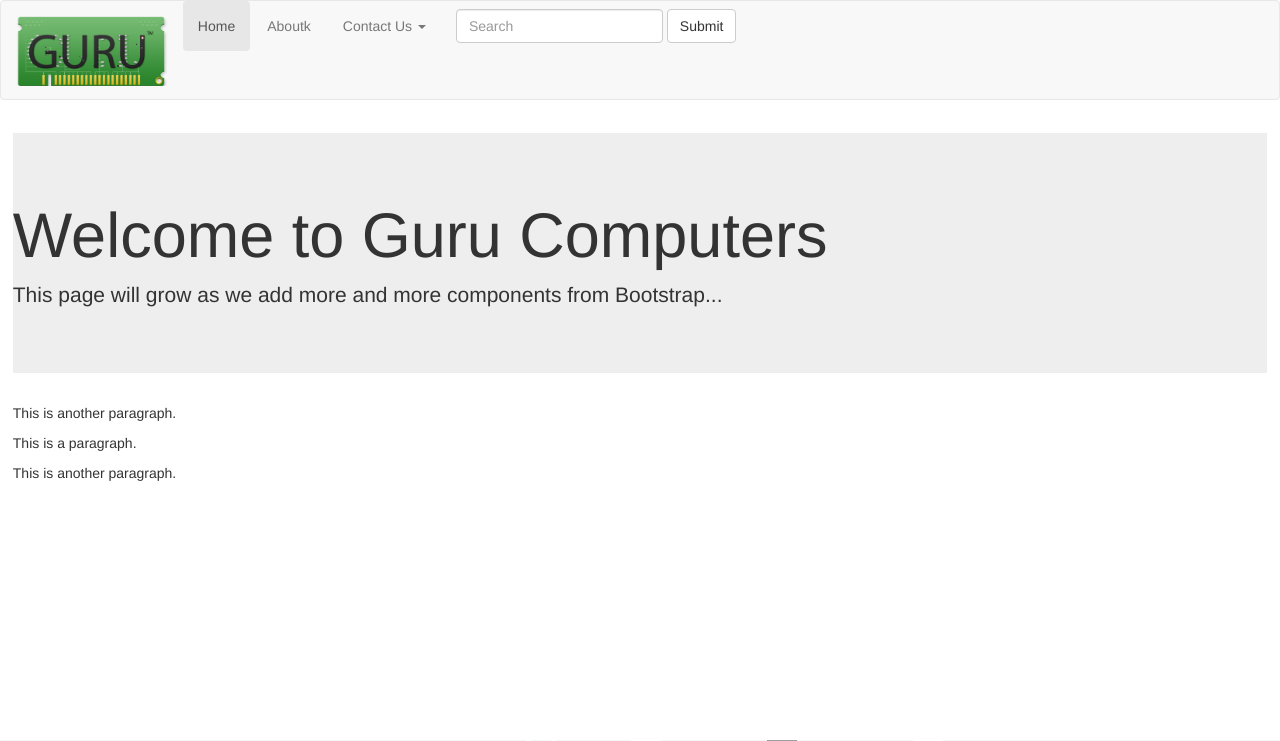
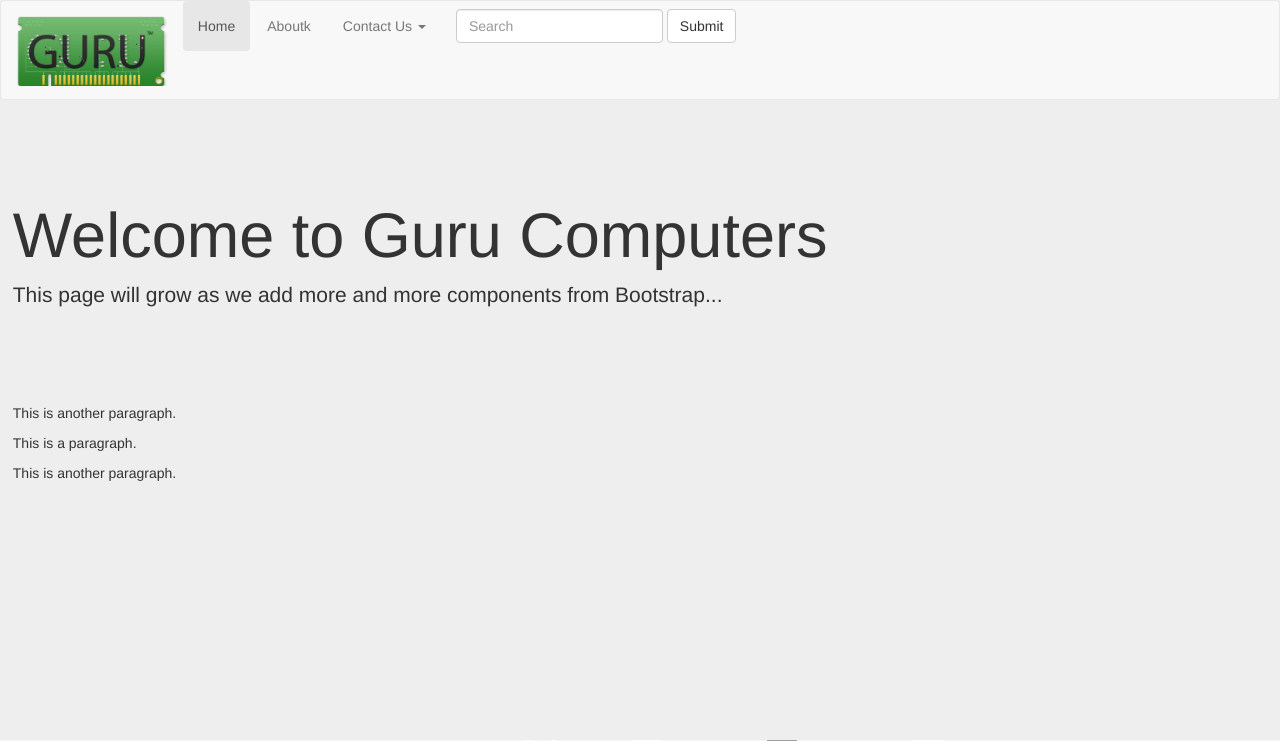
Before and after one commit to GuruComputers/Guru-2.0, a PHP site: page / in a window 1280 px wide. Shown: the top 741 px of the page. Run offline with PHP 8.4, Linux system fonts and the light colour scheme; some libraries are stand-ins or nearby versions; grey boxes are pictures that could not be loaded.

Commit message:
Add Background Colour

```diff
--- a/css/custom.css
+++ b/css/custom.css
@@ -1,3 +1,7 @@
+body {
+		background: #eee;
+}
+
 .wrapper {
 	width: 100%;
 	padding: 1%;
```
